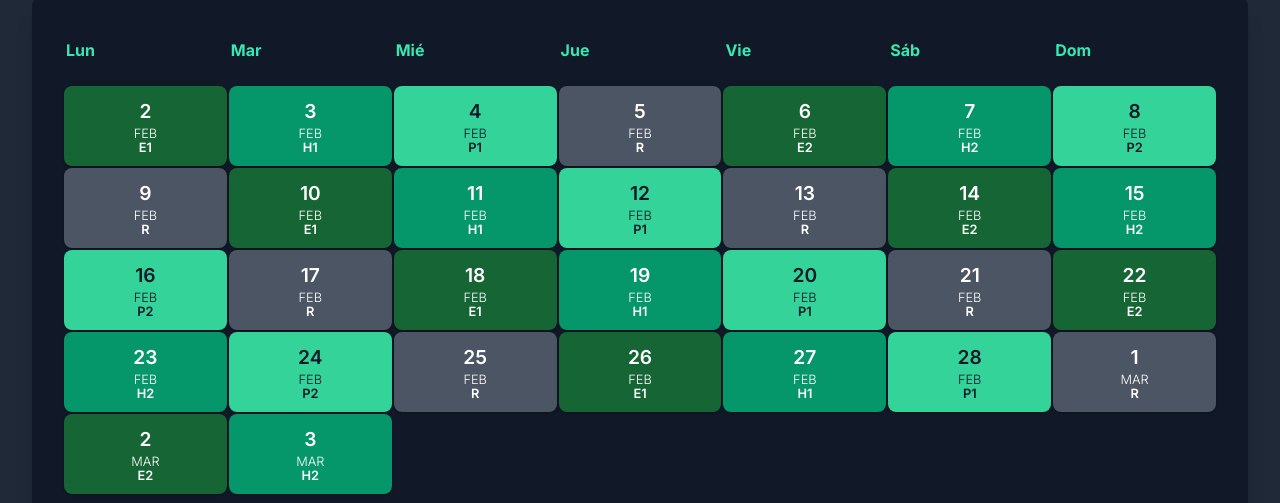
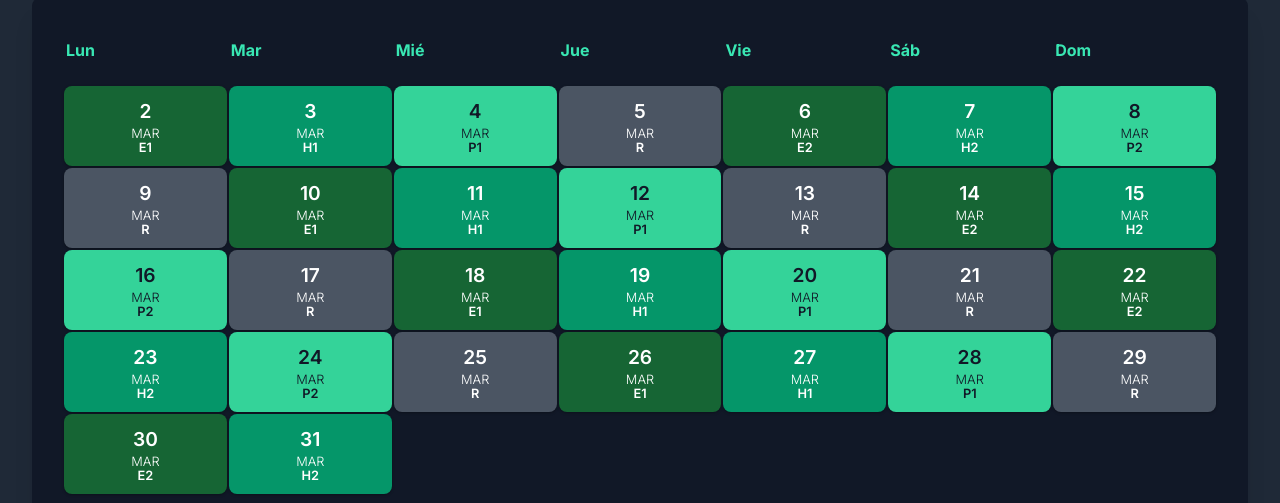
Before and after one commit to marechiga-lab/Rutina_MAM, a plain HTML site: page index.html in a window 1280 px wide. Shown: the part 1898-2401 px from the top of the page. Drawn offline with nearby package versions, Linux system fonts and the light colour scheme.

Commit message:
Change start date from February to March 2026

```diff
--- a/index.html
+++ b/index.html
@@ -314,7 +314,7 @@
             calendarGrid.innerHTML = '';
 
             // --- AJUSTE MANUAL DE FECHA DE INICIO ---
-            const startDate = new Date('2026-02-02T00:00:00');
+            const startDate = new Date('2026-03-02T00:00:00');
             const totalDays = 30;
             const routines = [
                 { label: 'E1', class: 'E1' }, { label: 'H1', class: 'H1' }, { label: 'P1', class: 'P1' }, { label: 'R', class: 'R' },
```
